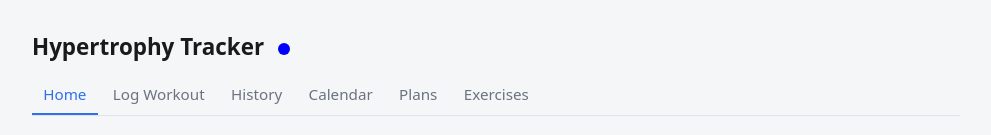
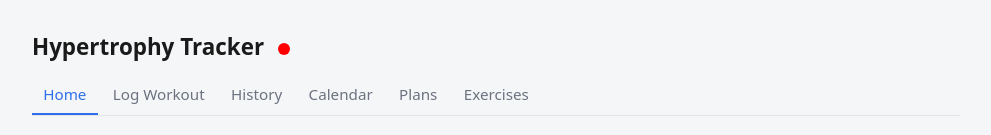
Before and after one commit to Obringerad/hypertrophy-tracker, a React (Vite) app: page / in a window 1280 px wide. Shown: the top 135 px of the page, without its empty margins (144-1135 px from the left). Built offline with nearby package versions, Linux system fonts and the light colour scheme.

Commit message:
Flip dev deploy marker to red to test that CI picks up the change
Co-Authored-By: Claude Sonnet 5 <noreply@anthropic.com>

```diff
--- a/src/App.css
+++ b/src/App.css
@@ -15,7 +15,7 @@
   width: 12px;
   height: 12px;
   border-radius: 50%;
-  background: blue;
+  background: red;
   margin-left: 8px;
   vertical-align: middle;
 }
```
